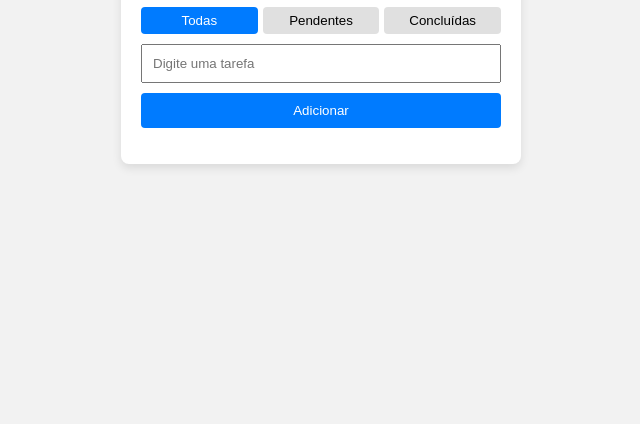
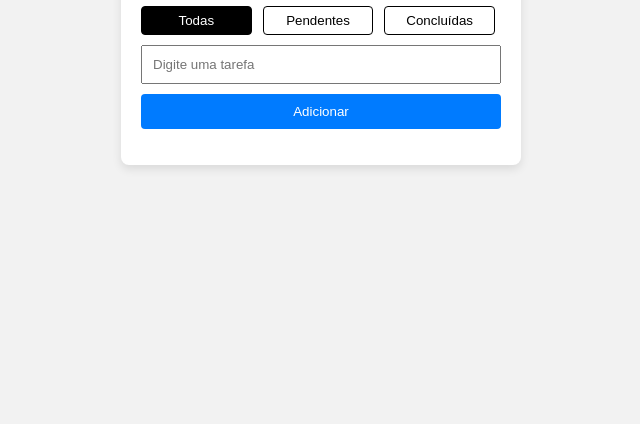
Before and after one commit to Wesleyjjx-dev/todo-list-js, a plain HTML site: page index.html in a window 1280 px wide. Shown: the part 376-800 px from the top of the page, without its empty margins (319-959 px from the left). Drawn offline with Linux system fonts and the light colour scheme.

Commit message:
destaca filtro

```diff
--- a/style.css
+++ b/style.css
@@ -104,3 +104,16 @@ li button {
 li button:hover {
   color: red;
 }
+
+.filter-btn {
+  padding: 6px 12px;
+  margin-right: 6px;
+  border: 1px solid #000;
+  background: #fff;
+  cursor: pointer;
+}
+
+.filter-btn.active {
+  background: #000;
+  color: #fff;
+}
```
